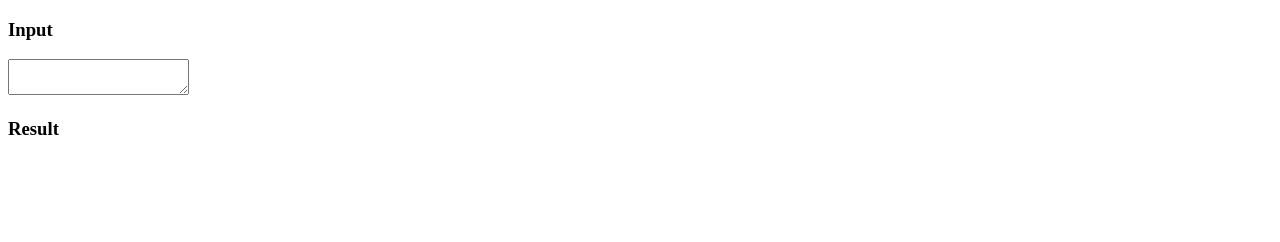
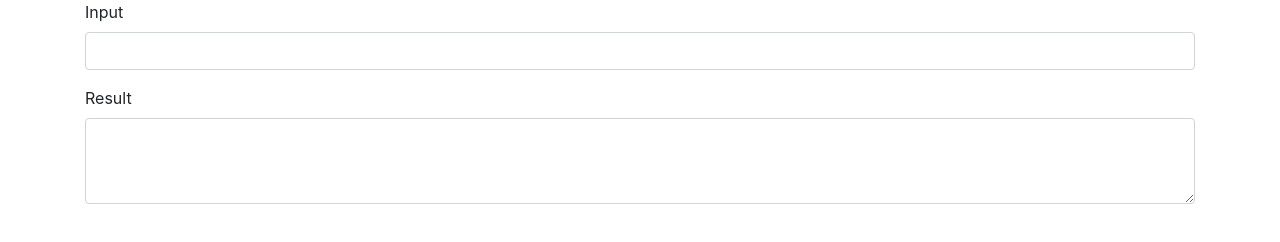
Before and after one commit to jimmy0017/nato, a React app: page / in a window 1280 px wide. Built offline with nearby package versions, Linux system fonts and the light colour scheme.

Commit message:
Add the basic part

```diff
--- a/public/index.html
+++ b/public/index.html
@@ -4,37 +4,23 @@
     <meta charset="utf-8">
     <meta name="viewport" content="width=device-width, initial-scale=1, shrink-to-fit=no">
     <meta name="theme-color" content="#000000">
-    <!--
-      manifest.json provides metadata used when your web app is added to the
-      homescreen on Android. See https://developers.google.com/web/fundamentals/engage-and-retain/web-app-manifest/
-    -->
+
     <link rel="manifest" href="%PUBLIC_URL%/manifest.json">
-    <link rel="shortcut icon" href="%PUBLIC_URL%/favicon.ico">
-    <!--
-      Notice the use of %PUBLIC_URL% in the tags above.
-      It will be replaced with the URL of the `public` folder during the build.
-      Only files inside the `public` folder can be referenced from the HTML.
+    <link rel="stylesheet" href="https://stackpath.bootstrapcdn.com/bootstrap/4.1.1/css/bootstrap.min.css" integrity="sha384-WskhaSGFgHYWDcbwN70/dfYBj47jz9qbsMId/iRN3ewGhXQFZCSftd1LZCfmhktB" crossorigin="anonymous">
 
-      Unlike "/favicon.ico" or "favicon.ico", "%PUBLIC_URL%/favicon.ico" will
-      work correctly both with client-side routing and a non-root public URL.
-      Learn how to configure a non-root public URL by running `npm run build`.
-    -->
-    <title>React App</title>
+
+    <title>NATO Phonetic Alphabet Generator</title>
   </head>
   <body>
     <noscript>
       You need to enable JavaScript to run this app.
     </noscript>
-    <div id="root"></div>
-    <!--
-      This HTML file is a template.
-      If you open it directly in the browser, you will see an empty page.
+    <div id="root" class="container"></div>
+    <!-- Optional JavaScript -->
+    <!-- jQuery first, then Popper.js, then Bootstrap JS -->
+    <script src="https://code.jquery.com/jquery-3.3.1.slim.min.js" integrity="sha384-q8i/X+965DzO0rT7abK41JStQIAqVgRVzpbzo5smXKp4YfRvH+8abtTE1Pi6jizo" crossorigin="anonymous"></script>
+    <script src="https://cdnjs.cloudflare.com/ajax/libs/popper.js/1.14.3/umd/popper.min.js" integrity="sha384-ZMP7rVo3mIykV+2+9J3UJ46jBk0WLaUAdn689aCwoqbBJiSnjAK/l8WvCWPIPm49" crossorigin="anonymous"></script>
+    <script src="https://stackpath.bootstrapcdn.com/bootstrap/4.1.1/js/bootstrap.min.js" integrity="sha384-smHYKdLADwkXOn1EmN1qk/HfnUcbVRZyYmZ4qpPea6sjB/pTJ0euyQp0Mk8ck+5T" crossorigin="anonymous"></script>
 
-      You can add webfonts, meta tags, or analytics to this file.
-      The build step will place the bundled scripts into the <body> tag.
-
-      To begin the development, run `npm start` or `yarn start`.
-      To create a production bundle, use `npm run build` or `yarn build`.
-    -->
   </body>
 </html>
--- a/src/index.js
+++ b/src/index.js
@@ -14,7 +14,126 @@ class App extends React.Component {
   }
 
   handleChange (event) {
-  	let result = event.target.value
+  	let value = event.target.value.toLowerCase()
+  	let result = ''
+  	for (var i = 0; i < value.length; i++) {
+	  console.log(value.charAt(i));
+	  switch(value.charAt(i)) {
+	    case 'a':
+	        result = result + 'Alpha '
+	        break;
+	    case 'b':
+	        result = result + 'Bravo '
+	        break;
+	    case 'c':
+	        result = result + 'Charlie'
+	        break;
+	    case 'd':
+	        result = result + 'Delta '
+	        break;
+	    case 'e':
+	        result = result + 'Echo '
+	        break;
+	    case 'f':
+	        result = result + 'Foxtrot '
+	        break;
+	    case 'g':
+	        result = result + 'Golf '
+	        break;
+	    case 'h':
+	        result = result + 'Hotel '
+	        break;
+	    case 'i':
+	        result = result + 'India '
+	        break;
+	    case 'j':
+	        result = result + 'Juliett '
+	        break;
+	    case 'k':
+	        result = result + 'Kilo '
+	        break;
+	    case 'l':
+	        result = result + 'Lima '
+	        break;
+	    case 'm':
+	        result = result + 'Mike '
+	        break;
+	    case 'n':
+	        result = result + 'November '
+	        break;
+	    case 'o':
+	        result = result + 'Oscar '
+	        break;
+	    case 'p':
+	        result = result + 'Papa '
+	        break;
+	    case 'q':
+	        result = result + 'Quebec '
+	        break;
+	    case 'r':
+	        result = result + 'Romeo '
+	        break;
+	    case 's':
+	        result = result + 'Sierra '
+	        break;
+	    case 't':
+	        result = result + 'Tango '
+	        break;
+	    case 'u':
+	        result = result + 'Uniform '
+	        break;
+	    case 'v':
+	        result = result + 'Victor '
+	        break;
+	    case 'w':
+	        result = result + 'Whiskey '
+	        break;
+	    case 'x':
+	        result = result + 'X-ray '
+	        break;
+	    case 'y':
+	        result = result + 'Yankee '
+	        break;
+	    case 'z':
+	        result = result + 'Zulu '
+	        break;
+	    case '1':
+	        result = result + 'One '
+	        break;
+	    case '2':
+	        result = result + 'Two '
+	        break;
+	    case '3':
+	        result = result + 'Three '
+	        break;
+	    case '4':
+	        result = result + 'Four '
+	        break;
+	    case '5':
+	        result = result + 'Five '
+	        break;
+	    case '6':
+	        result = result + 'Six '
+	        break;
+	    case '7':
+	        result = result + 'Seven '
+	        break;
+	    case '8':
+	        result = result + 'Eight '
+	        break;
+	    case '9':
+	        result = result + 'Nine '
+	        break;
+	    case '0':
+	        result = result + 'Zero '
+	        break;
+	    case ' ':
+	        result = result + '[space] '
+	        break;
+	    default:
+	        result = result + value.charAt(i) + '[unknown] '
+	  }
+	}
     this.setState({
         value: event.target.value,
         result: result
@@ -24,10 +143,14 @@ class App extends React.Component {
   render() {
     return (
       <div className="App">
-        <h3>Input</h3>
-        <textarea value={this.state.value} onChange={this.handleChange}/>
-        <h3>Result</h3>
-        <p>{this.state.result}</p>
+      	<div class="form-group">
+    		<label>Input</label>
+        	<input class="form-control" type="text" value={this.state.value} onChange={this.handleChange}/>
+        </div>
+        <div class="form-group">
+    		<label>Result</label>
+       		<textarea class="form-control" rows="3" value={this.state.result}/>
+       	</div>
       </div>
     );
   }
```
